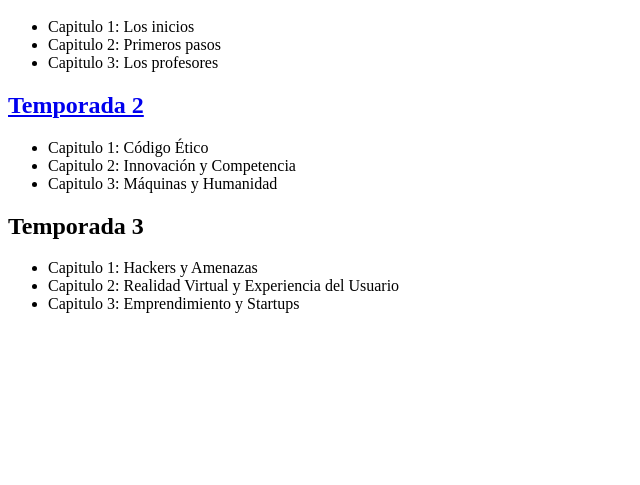
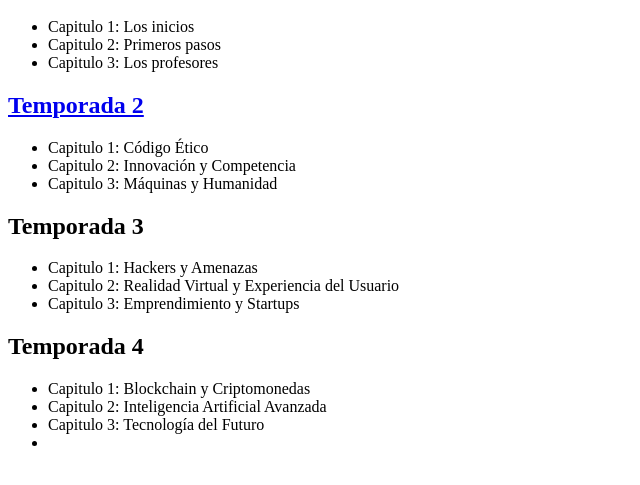
Before and after one commit to augusto-gs/202309-w4ch1-augusto-gomez, a plain HTML site: page index.html in a window 1280 px wide. Shown: the part 109-594 px from the top of the page, without its empty margins (0-640 px from the left). Drawn offline with Linux system fonts and the light colour scheme.

Commit message:
Add HTML elements for fourth season index

```diff
--- a/index.html
+++ b/index.html
@@ -32,6 +32,13 @@
       <li>Capitulo 2: Realidad Virtual y Experiencia del Usuario</li>
       <li>Capitulo 3: Emprendimiento y Startups</li>
     </ul>
+    <h2>Temporada 4</h2>
+    <ul>
+      <li>Capitulo 1: Blockchain y Criptomonedas</li>
+      <li>Capitulo 2: Inteligencia Artificial Avanzada</li>
+      <li>Capitulo 3: Tecnología del Futuro</li>
+      <li></li>
+    </ul>
   </main>
 </body>
 
```
